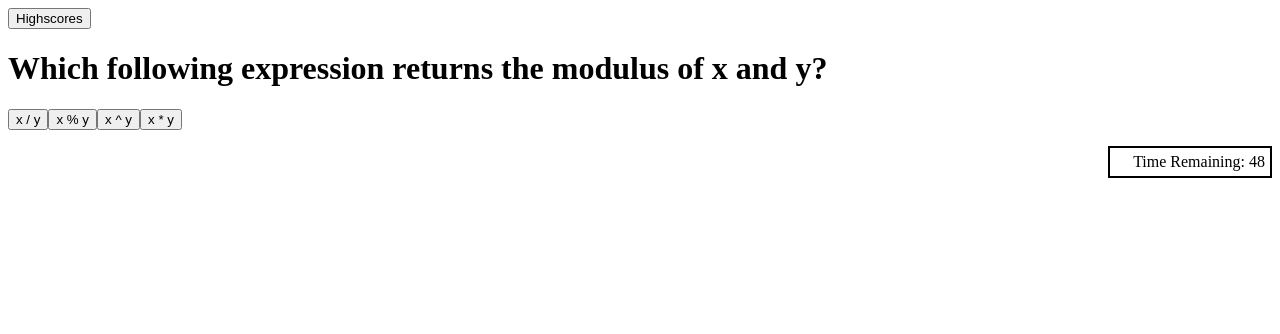
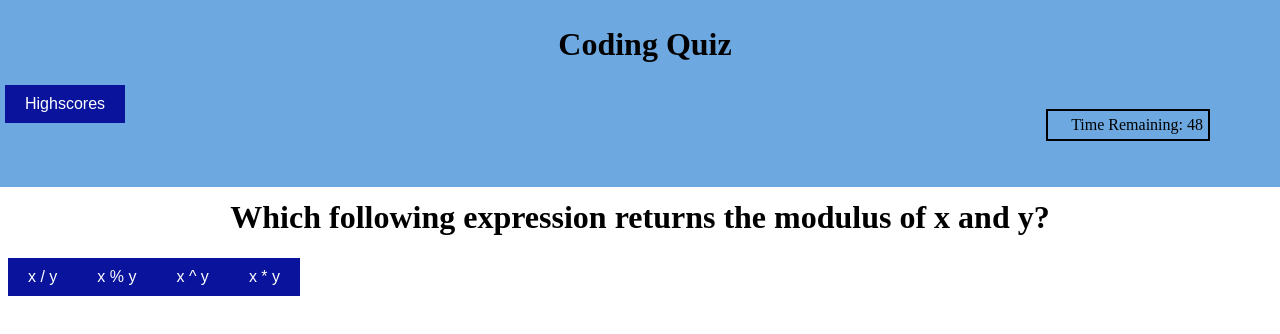
Before and after one commit to Levischwartzberg/Code_Quiz, a plain HTML site: page index.html in a window 1280 px wide. Both pictures are taken after a click on the button "Start Quiz". Drawn offline with Linux system fonts and the light colour scheme.

Commit message:
added re-play-ability

```diff
--- a/assets/scripts.js
+++ b/assets/scripts.js
@@ -26,17 +26,18 @@ startButton.addEventListener("click", function(e) {
 })
 
 var questionShown = false;
+
 function startQuiz() {
     startCountdown();
     timer.textContent = "Time Remaining: " + time;
     timer.setAttribute("class", "timer");
     generateQuestion();
+    problems.setAttribute("class", "question");
+    time = 50;
 }
 
 //timer section
-var timer = document.createElement("p");
-timer.setAttribute("class", "hidden");
-main.appendChild(timer);
+var timer = document.getElementById("timer")
 var time = 50;
 
 function startCountdown() {
@@ -57,14 +58,14 @@ function generateQuestion() {
     //console.log("test");
     questionShown = true;
 
-    let problem = document.createElement("div");
+    var problem = document.createElement("div");
+    problem.setAttribute("class", "question");
     problems.appendChild(problem);
-    problem.setAttribute("class", "question");
 
     let i = Math.floor(Math.random() * questions.length);
     //console.log(i);
-    //console.log(questions);
-    //console.log(questions[i].question);
+    console.log(questions);
+    console.log(questions[i].question);
 
     let question = document.createElement("h1");
     problem.appendChild(question);
@@ -96,6 +97,7 @@ function generateQuestion() {
 
         if (time > 0) {
             problem.setAttribute("class", "hidden");
+            backupQuestions.push(questions[i]);
             questions.splice(i,1);
             generateQuestion();
         }
@@ -113,6 +115,7 @@ function generateQuestion() {
 
         if (time > 0) {
             problem.setAttribute("class", "hidden");
+            backupQuestions.push(questions[i]);
             questions.splice(i,1);
             generateQuestion();
         }
@@ -130,6 +133,7 @@ function generateQuestion() {
 
         if (time > 0) {
             problem.setAttribute("class", "hidden");
+            backupQuestions.push(questions[i]);
             questions.splice(i,1);
             generateQuestion();
         }
@@ -147,6 +151,7 @@ function generateQuestion() {
 
         if (time > 0) {
             problem.setAttribute("class", "hidden");
+            backupQuestions.push(questions[i]);
             questions.splice(i,1);
             generateQuestion();
         }
@@ -163,7 +168,12 @@ function displayCorrect(evaluation) {
 }
 
 function endGame() {
+    for (i = 0; i < questions.length; i++) {
+        backupQuestions.push(questions[i]);
+        //console.log(backupQuestions[i]);
+    }
     problems.setAttribute("class", "hidden");
+    problems.innerHTML = `<div> </div>`;
     timer.setAttribute("class", "hidden");
     alert("Time's Up!!!");
     endgame.setAttribute("class", "highscore_form");
@@ -179,6 +189,9 @@ function endGame() {
 
     var submitButton = document.getElementById("submit");
     submitButton.addEventListener("click", function(event) {
+        questions = repopulate(backupQuestions);
+
+        console.log(questions);
         event.preventDefault();
 
         var previous = JSON.parse(localStorage.getItem("username"));
@@ -200,8 +213,11 @@ function endGame() {
         highscore_form.setAttribute("class", "hidden");
         opener.setAttribute("class", "start");
         endgame.setAttribute("class", "hidden");
-        time = 50;
     });
+}
+
+function repopulate(array) {
+    return array;
 }
 
 var endgame = document.createElement("div");
@@ -413,3 +429,5 @@ var questions = [
     answer4: ["array[0] = new_value;", false]
 }
 ];
+
+var backupQuestions = [];
--- a/assets/style.css
+++ b/assets/style.css
@@ -1,3 +1,43 @@
+header {
+    background-color: #6da9e0;
+    position: fixed;
+    top: 0px;
+    left: 0px;
+    margin-bottom: 20px;
+    padding: 5px 5px 0px 5px;
+    width: 100%;
+}
+
+button {
+    background-color: #09139b;
+    border: none;
+    color: white;
+    padding: 10px 20px;
+    text-align: center;
+    text-decoration: none;
+    display: inline-block;
+    font-size: 16px;
+}
+
+button:hover {
+    background-color: #1621b9;
+}
+
+#timer {
+    position: relative;
+    bottom: 30px;
+    right: 75px;
+    text-align: right;
+}
+
+.spacer {
+    height: 170px;
+}
+
+h1 {
+    text-align: center;
+}
+
 .start {
     text-align: center;
     width: 50%;
--- a/index.html
+++ b/index.html
@@ -8,7 +8,12 @@
     <link rel="stylesheet" href="assets/style.css">
 </head>
 <body>
-    <button id="view_highscores"> Highscores </button>
+    <header>
+        <h1> Coding Quiz </h1>
+        <span> <button id="view_highscores"> Highscores </button> <p id="timer"> </p> </span>
+    </header>
+    <div class="spacer"></div>
+
     <script src="assets/scripts.js"></script>
 </body>
 </html>
```
